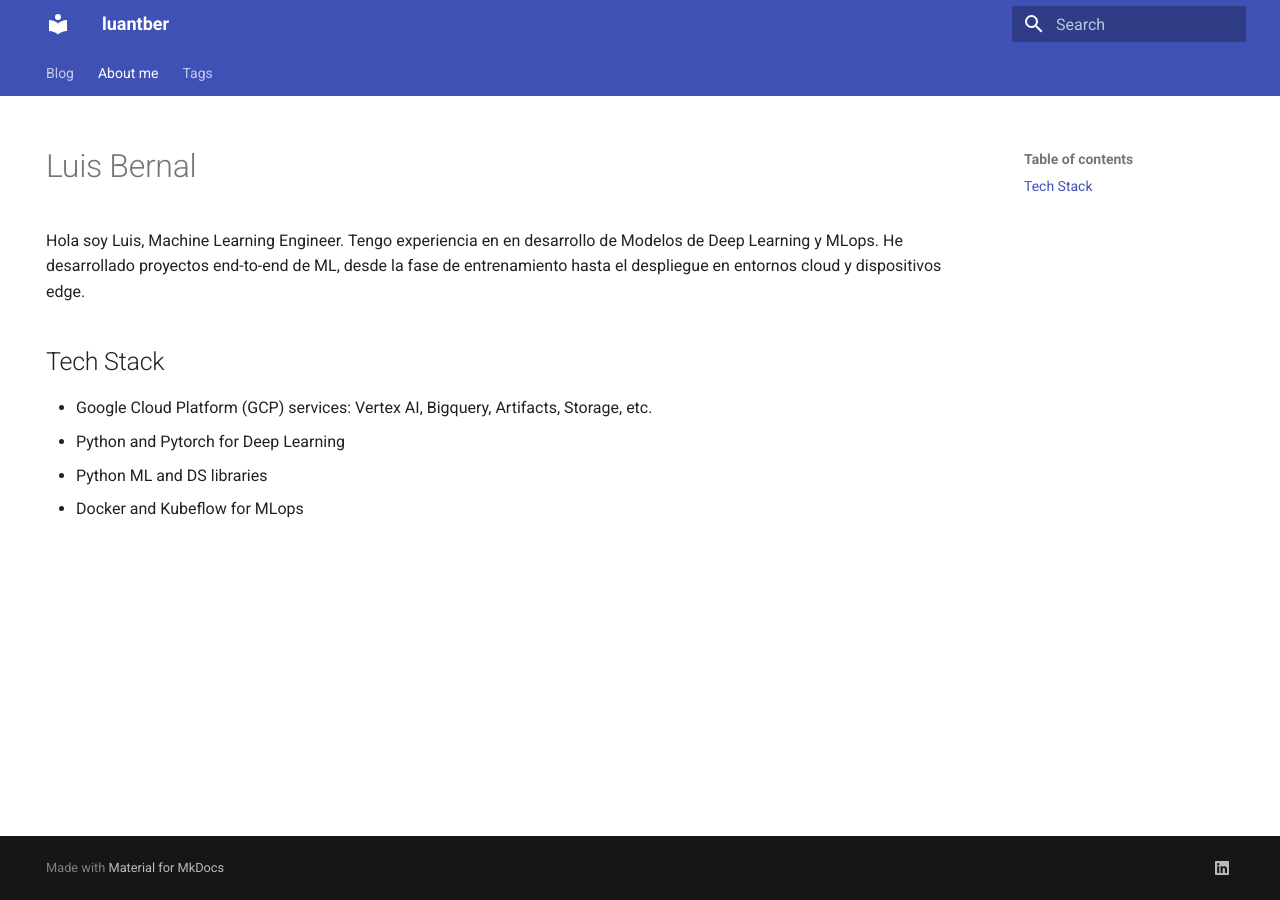
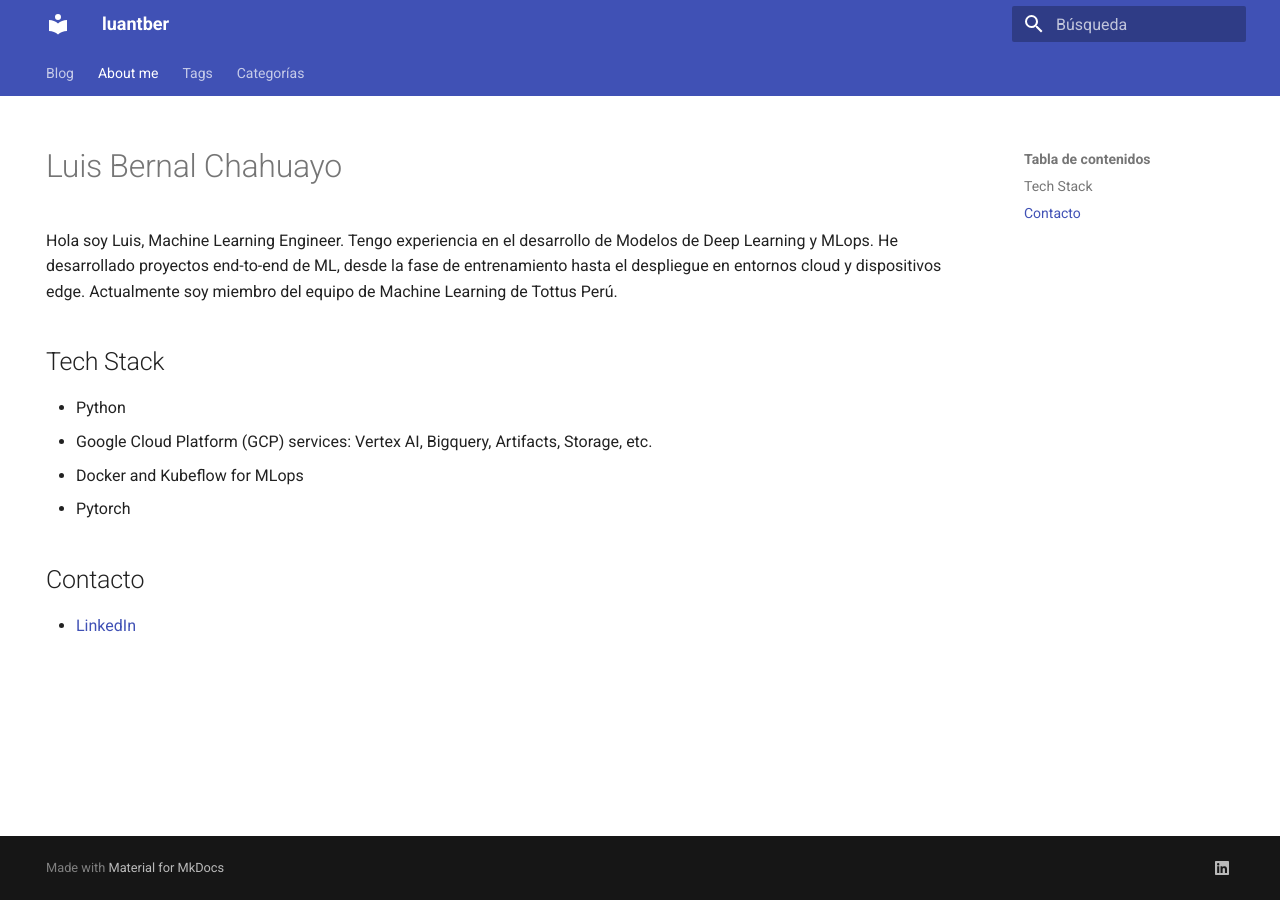
Before and after one commit to luantber/luantber.github.io, an MkDocs documentation site: the page built from docs/about.md, in a window 1280 px wide. Built offline with MkDocs 1.6.1 and Material for MkDocs 9.7.7, drawn with Linux system fonts in a browser that asks for light colours.

```diff
--- a/docs/about.md
+++ b/docs/about.md
@@ -4,12 +4,17 @@ hide:
   # - toc
 ---
 
-# Luis Bernal
+# Luis Bernal Chahuayo
 
-Hola soy Luis, Machine Learning Engineer. Tengo experiencia en en desarrollo de Modelos de Deep Learning y MLops. He desarrollado proyectos end-to-end de ML, desde la fase de entrenamiento hasta el despliegue en entornos cloud y dispositivos edge.
+Hola soy Luis, Machine Learning Engineer. Tengo experiencia en el desarrollo de Modelos de Deep Learning y MLops. He desarrollado proyectos end-to-end de ML, desde la fase de entrenamiento hasta el despliegue en entornos cloud y dispositivos edge. Actualmente soy miembro del equipo de Machine Learning de Tottus Perú.
 
 ## Tech Stack
+- Python
 - Google Cloud Platform (GCP) services: Vertex AI, Bigquery, Artifacts, Storage, etc.
-- Python and Pytorch for Deep Learning
-- Python ML and DS libraries
 - Docker and Kubeflow for MLops
+- Pytorch
+
+
+## Contacto
+
+- [LinkedIn](https://www.linkedin.com/in/luantber/)
--- a/mkdocs.yml
+++ b/mkdocs.yml
@@ -2,6 +2,10 @@ site_name: luantber
 # site_url: https://mydomain.org/mysite
 theme:
   name: material
+  language: es
+  palette:
+    primary: indigo
+
   features:
     - navigation.tabs
     - content.code.copy
```
Also changed, not shown: docs/index.md (+0 -2 lines), docs/posts/poetry-conda.md (+67 -45 lines), ideas/ideas.md (deleted, +0 -13 lines), docs/assets/conda_poetry.jpg (added).
